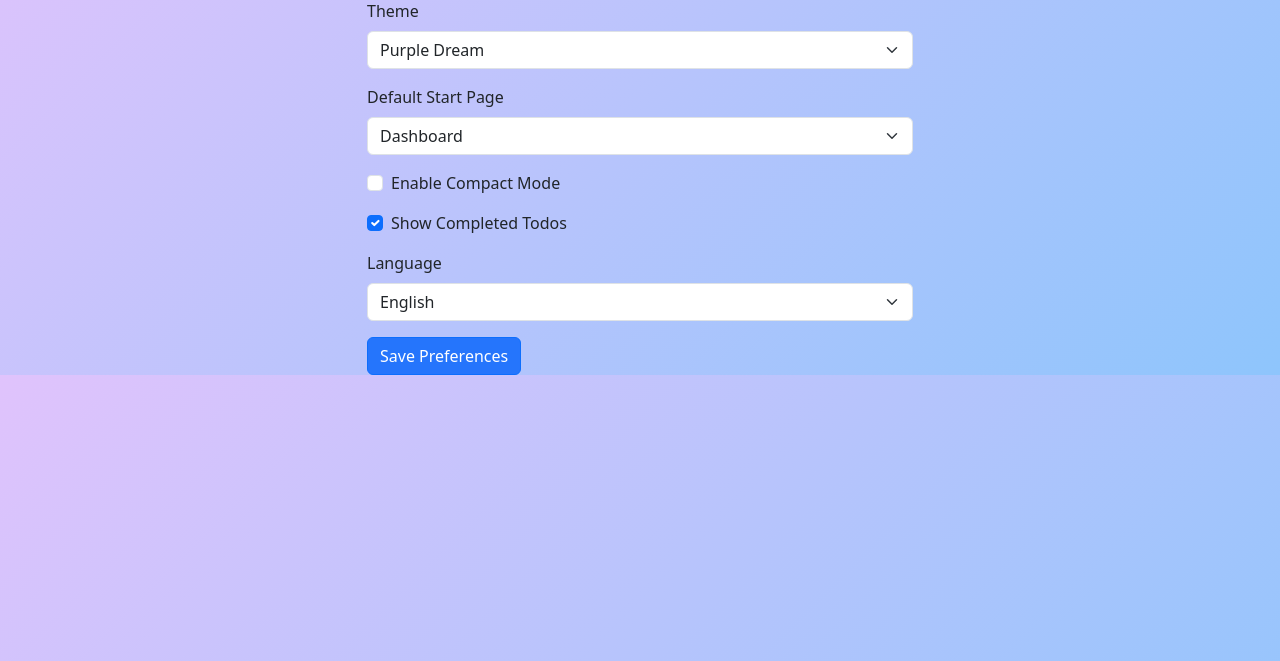
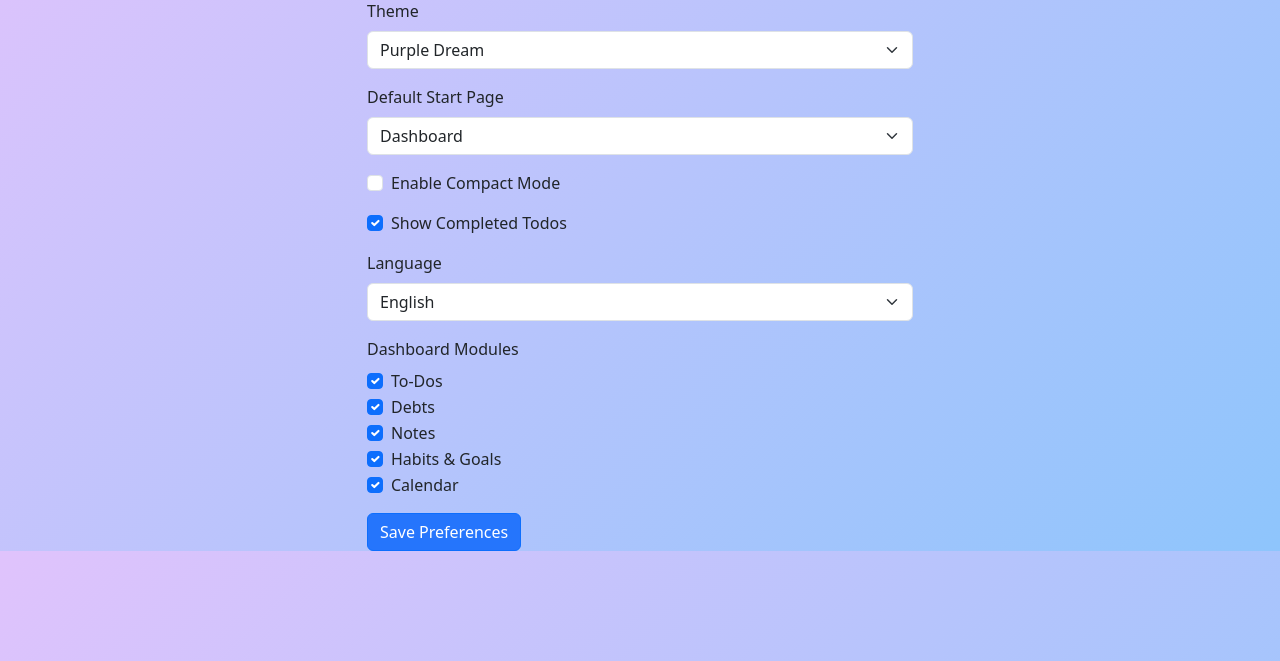
Before and after one commit to claudiu-morogan/smarty_toolkit, a CodeIgniter app: page /database/settings in a window 1280 px wide. Shown: the part 139-800 px from the top of the page. Run offline with CodeIgniter, Linux system fonts and the light colour scheme; the visitor is signed in with stand-in values (Sample User, id 1); data that the repository does not hold is empty.

Commit message:
User personalization: dashboard card selection in settings; dashboard respects user preferences; add PHPDoc to controllers

```diff
--- a/application/controllers/Settings.php
+++ b/application/controllers/Settings.php
@@ -1,4 +1,11 @@
 <?php
+/**
+ * Settings controller
+ *
+ * @property CI_Input $input
+ * @property CI_Session $session
+ * @property User_model $User_model
+ */
 class Settings extends CI_Controller {
     public function __construct() {
         parent::__construct();
@@ -17,6 +24,9 @@ class Settings extends CI_Controller {
         $compact_mode = !empty($prefs['compact_mode']);
         $show_completed = isset($prefs['show_completed']) ? $prefs['show_completed'] : 1;
         $language = isset($prefs['language']) ? $prefs['language'] : 'en';
+        $dashboard_cards = isset($prefs['dashboard_cards']) ? $prefs['dashboard_cards'] : [
+            'todos'=>1,'debts'=>1,'notes'=>1,'habits'=>1,'calendar'=>1
+        ];
 
         if ($this->input->method() === 'post') {
             $theme = $this->input->post('theme');
@@ -24,11 +34,21 @@ class Settings extends CI_Controller {
             $compact_mode = $this->input->post('compact_mode') ? 1 : 0;
             $show_completed = $this->input->post('show_completed') ? 1 : 0;
             $language = $this->input->post('language');
+            $dashboard_cards = $this->input->post('dashboard_cards');
+            if (!$dashboard_cards) {
+                $dashboard_cards = ['todos'=>0,'debts'=>0,'notes'=>0,'habits'=>0,'calendar'=>0];
+            } else {
+                // Ensure all keys are present
+                foreach(['todos','debts','notes','habits','calendar'] as $k) {
+                    if (!isset($dashboard_cards[$k])) $dashboard_cards[$k] = 0;
+                }
+            }
             $prefs['theme'] = $theme;
             $prefs['start_page'] = $start_page;
             $prefs['compact_mode'] = $compact_mode;
             $prefs['show_completed'] = $show_completed;
             $prefs['language'] = $language;
+            $prefs['dashboard_cards'] = $dashboard_cards;
             $this->User_model->set_preferences($user_id, $prefs);
             $this->session->set_userdata('theme', $theme); // apply immediately
             $data['success'] = 'Preferences updated!';
@@ -38,6 +58,7 @@ class Settings extends CI_Controller {
     $data['compact_mode'] = $compact_mode;
     $data['show_completed'] = $show_completed;
     $data['language'] = $language;
+    $data['dashboard_cards'] = $dashboard_cards;
     $data['theme_files'] = [
             1 => 'Blue Gradient',
             2 => 'Dark Mode',
--- a/application/views/settings/index.php
+++ b/application/views/settings/index.php
@@ -40,6 +40,29 @@
           <option value="de"<?php if (isset($language) && $language == 'de') echo ' selected'; ?>>Deutsch</option>
         </select>
       </div>
+      <div class="mb-3">
+        <label class="form-label">Dashboard Modules</label>
+        <div class="form-check">
+          <input class="form-check-input" type="checkbox" name="dashboard_cards[todos]" id="card_todos" value="1"<?php if (empty($dashboard_cards) || !isset($dashboard_cards['todos']) || $dashboard_cards['todos']) echo ' checked'; ?>>
+          <label class="form-check-label" for="card_todos">To-Dos</label>
+        </div>
+        <div class="form-check">
+          <input class="form-check-input" type="checkbox" name="dashboard_cards[debts]" id="card_debts" value="1"<?php if (empty($dashboard_cards) || !isset($dashboard_cards['debts']) || $dashboard_cards['debts']) echo ' checked'; ?>>
+          <label class="form-check-label" for="card_debts">Debts</label>
+        </div>
+        <div class="form-check">
+          <input class="form-check-input" type="checkbox" name="dashboard_cards[notes]" id="card_notes" value="1"<?php if (empty($dashboard_cards) || !isset($dashboard_cards['notes']) || $dashboard_cards['notes']) echo ' checked'; ?>>
+          <label class="form-check-label" for="card_notes">Notes</label>
+        </div>
+        <div class="form-check">
+          <input class="form-check-input" type="checkbox" name="dashboard_cards[habits]" id="card_habits" value="1"<?php if (empty($dashboard_cards) || !isset($dashboard_cards['habits']) || $dashboard_cards['habits']) echo ' checked'; ?>>
+          <label class="form-check-label" for="card_habits">Habits & Goals</label>
+        </div>
+        <div class="form-check">
+          <input class="form-check-input" type="checkbox" name="dashboard_cards[calendar]" id="card_calendar" value="1"<?php if (empty($dashboard_cards) || !isset($dashboard_cards['calendar']) || $dashboard_cards['calendar']) echo ' checked'; ?>>
+          <label class="form-check-label" for="card_calendar">Calendar</label>
+        </div>
+      </div>
       <button type="submit" class="btn btn-primary">Save Preferences</button>
     </form>
   </div>
```
Also changed, not shown: application/controllers/Dashboard.php (+33 -7 lines), application/views/dashboard/index.php (+10 -0 lines). Lines whose indentation alone changed are shown as unchanged.
